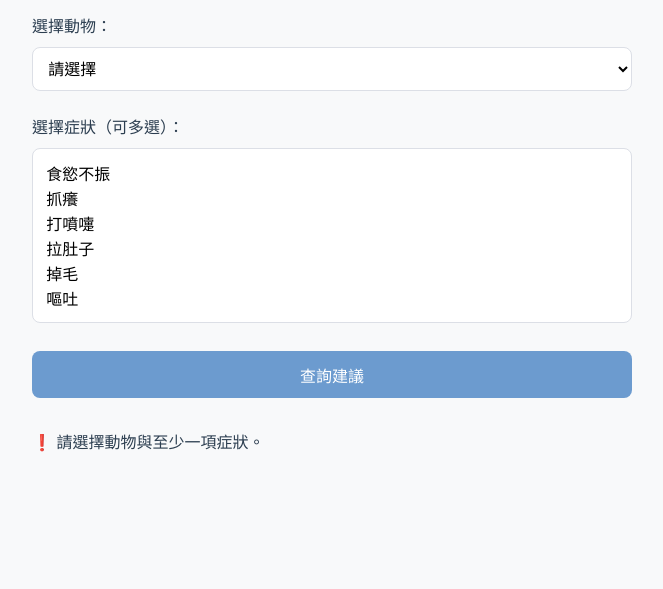
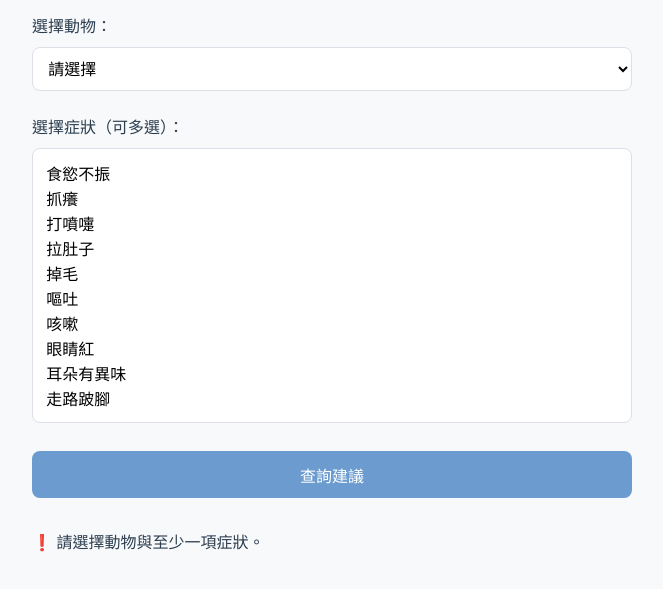
Before and after one commit to candice9112-hash/pet-helper, a plain HTML site: page index.html in a window 1280 px wide. Both pictures are taken after a click on the button "查詢建議". Shown: the part 109-698 px from the top of the page, without its empty margins (308-971 px from the left). Drawn offline with Linux system fonts and the light colour scheme.

Commit message:
Add files via upload

```diff
--- a/index.html
+++ b/index.html
@@ -79,13 +79,17 @@
   </select>
 
   <label for="symptoms">選擇症狀（可多選）：</label>
-  <select id="symptoms" multiple size="6">
+  <select id="symptoms" multiple size="10">
     <option value="食慾不振">食慾不振</option>
     <option value="抓癢">抓癢</option>
     <option value="打噴嚏">打噴嚏</option>
     <option value="拉肚子">拉肚子</option>
     <option value="掉毛">掉毛</option>
     <option value="嘔吐">嘔吐</option>
+    <option value="咳嗽">咳嗽</option>
+    <option value="眼睛紅">眼睛紅</option>
+    <option value="耳朵有異味">耳朵有異味</option>
+    <option value="走路跛腳">走路跛腳</option>
   </select>
 
   <button onclick="checkSymptoms()">查詢建議</button>
@@ -129,6 +133,30 @@
         reason: "吃太快、寄生蟲、腸胃炎",
         level: "⚠️ 建議就醫",
         advice: "嘔吐超過2次或有血，建議就醫"
+      },
+      "咳嗽": {
+        animal: ["狗", "貓"],
+        reason: "呼吸道感染、氣管炎、異物吸入",
+        level: "⚠️ 建議就醫",
+        advice: "觀察有無呼吸困難，建議盡快就醫檢查"
+      },
+      "眼睛紅": {
+        animal: ["狗", "貓"],
+        reason: "結膜炎、過敏、外傷",
+        level: "⏳ 可觀察",
+        advice: "可用生理食鹽水清潔，若惡化或分泌物增加則就醫"
+      },
+      "耳朵有異味": {
+        animal: ["狗", "貓"],
+        reason: "耳炎、黴菌感染、耳垢過多",
+        level: "⏳ 可觀察",
+        advice: "用濕紙巾或耳朵清潔液輕拭，若抓耳或搖頭明顯就醫"
+      },
+      "走路跛腳": {
+        animal: ["狗"],
+        reason: "扭傷、異物卡住、關節問題",
+        level: "⚠️ 建議就醫",
+        advice: "檢查腳掌與指縫，若腫脹或持續跛腳，立即就醫"
       }
     };
 
@@ -145,7 +173,7 @@
 
       selected.forEach(symptom => {
         const item = data[symptom];
-        if (item.animal.includes(animal)) {
+        if (item && item.animal.includes(animal)) {
           resultDiv.innerHTML += `
             <div class="symptom-result">
               <h3>🔍 ${symptom}</h3>
```
